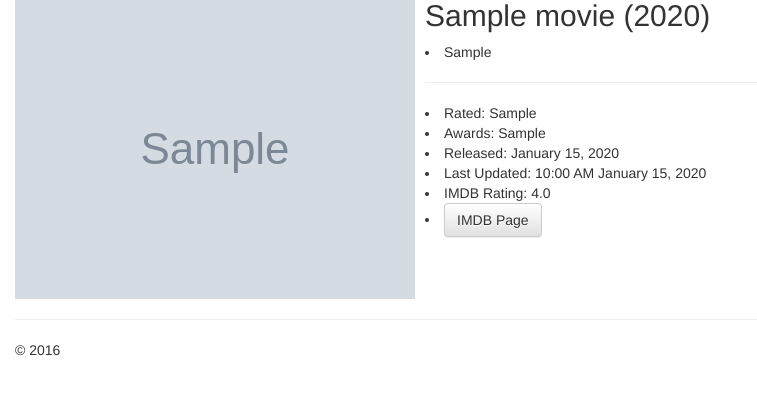
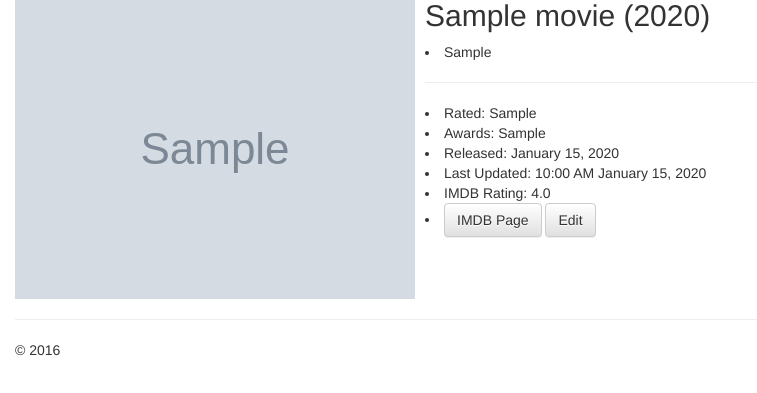
Before and after one commit to samcheck/PyMedia, a Flask app: a page that uses FlaskMedia/templates/movie.html in a window 1280 px wide. Shown: the part 71-464 px from the top of the page, without its empty margins (0-757 px from the left). Run offline with Flask 2, Linux system fonts and the light colour scheme; tables that the repository leaves empty hold one stand-in row (values such as "Sample post"); grey boxes marked "Sample" are stand-in pictures; some libraries are stand-ins or nearby versions.

Commit message:
Adding edit link for movies

```diff
--- a/FlaskMedia/templates/movie.html
+++ b/FlaskMedia/templates/movie.html
@@ -16,7 +16,10 @@
         <li>Released: {{ movie.released.date().strftime("%B %d, %Y") }}</li>
         <li>Last Updated: {{ movie.last_updated_utc.strftime("%I:%M %p %B %d, %Y") }}</li>
         <li>IMDB Rating: {{ movie.IMDB_rating }}</li>
-        <li><a href="http://www.imdb.com/title/{{ movie.IMDB_id }}" class="btn btn-default" role="button">IMDB Page</a></li>
+        <li>
+            <a href="http://www.imdb.com/title/{{ movie.IMDB_id }}" class="btn btn-default" role="button">IMDB Page</a>
+            <a href="{{ url_for('edit_movie', title=movie.title, year=movie.year) }}" class="btn btn-default" role="button">Edit</a>
+        </li>
     </p>
   </div>
 </div>
```
